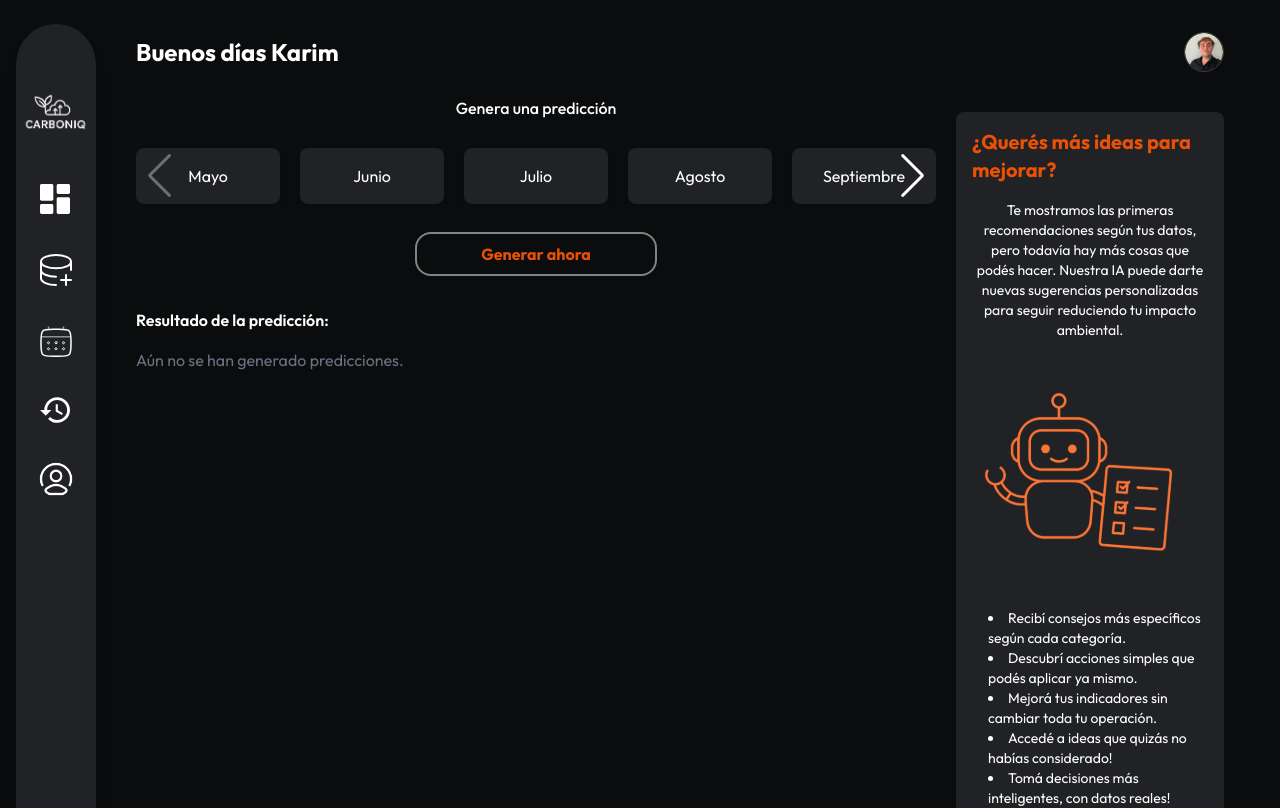
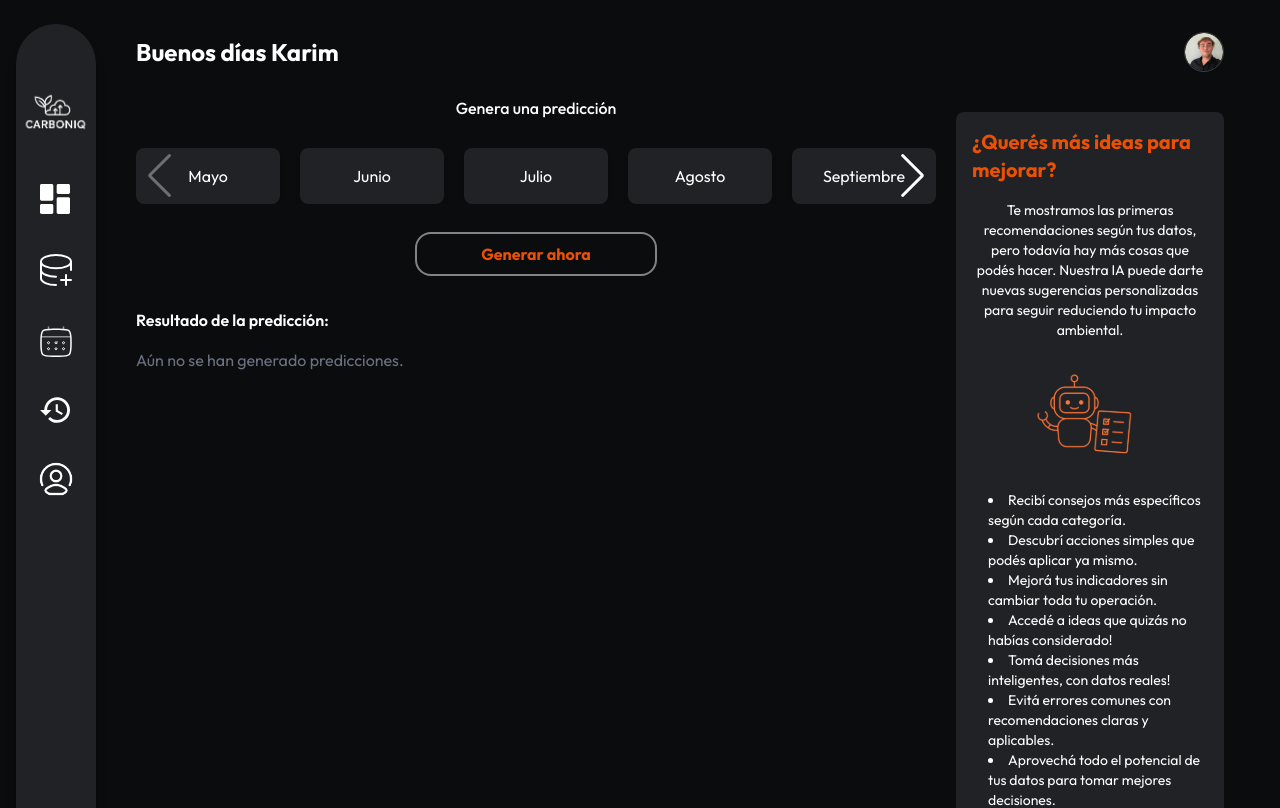
Before and after one commit to M41k80/calculadora-de-carbono, a Next.js app in the folder frontend/: page /dashboard in a window 1280 px wide. Shown: the top 808 px of the page. Built offline with nearby package versions, Linux system fonts and the light colour scheme.

Commit message:
fix chatbot size for 720p

```diff
--- a/frontend/src/components/AiSuggestionsChat/AiSuggestionsChat.tsx
+++ b/frontend/src/components/AiSuggestionsChat/AiSuggestionsChat.tsx
@@ -59,7 +59,7 @@ export default function AiSuggestionsChat() {
   };
 
   return (
-    <div className="mt-4 mb-6 w-full max-w-xl mx-auto flex flex-col h-[70vh] md:h-[60vh] lg:h-[100vh] bg-[#212226] rounded-lg overflow-hidden relative">
+    <div className="mt-4 mb-6 w-full max-w-xl mx-auto flex flex-col h-[70vh] sm:h-[40vh] md:h-[60vh] lg:h-[100vh] bg-[#212226] rounded-lg overflow-hidden relative">
       {/* Loader */}
       {isLoading && (
         <div className="flex flex-col justify-center items-center absolute inset-0 bg-[#212226] z-10">
@@ -84,7 +84,7 @@ export default function AiSuggestionsChat() {
             alt="Robot asistente"
             width={300}
             height={300}
-            className="w-full max-w-xs mx-auto mb-4"
+            className="w-full max-w-xs mx-auto mb-4 lg:w-1/2"
           />
 
           <ul className="list-disc text-sm text-white mb-2 list-inside pl-4">
@@ -155,7 +155,7 @@ export default function AiSuggestionsChat() {
                   <textarea
                     value={input}
                     onChange={(e) => setInput(e.target.value)}
-                    placeholder="Escribe tu pregunta sobre huella de carbono..."
+                    placeholder="Solicita recomendaciones..."
                     className="min-h-[60px] w-full bg-gray-800 border border-gray-700 text-white rounded-md p-2 resize-none focus:outline-none focus:ring-1 focus:ring-[#EA5105]"
                   />
                   <button
```
